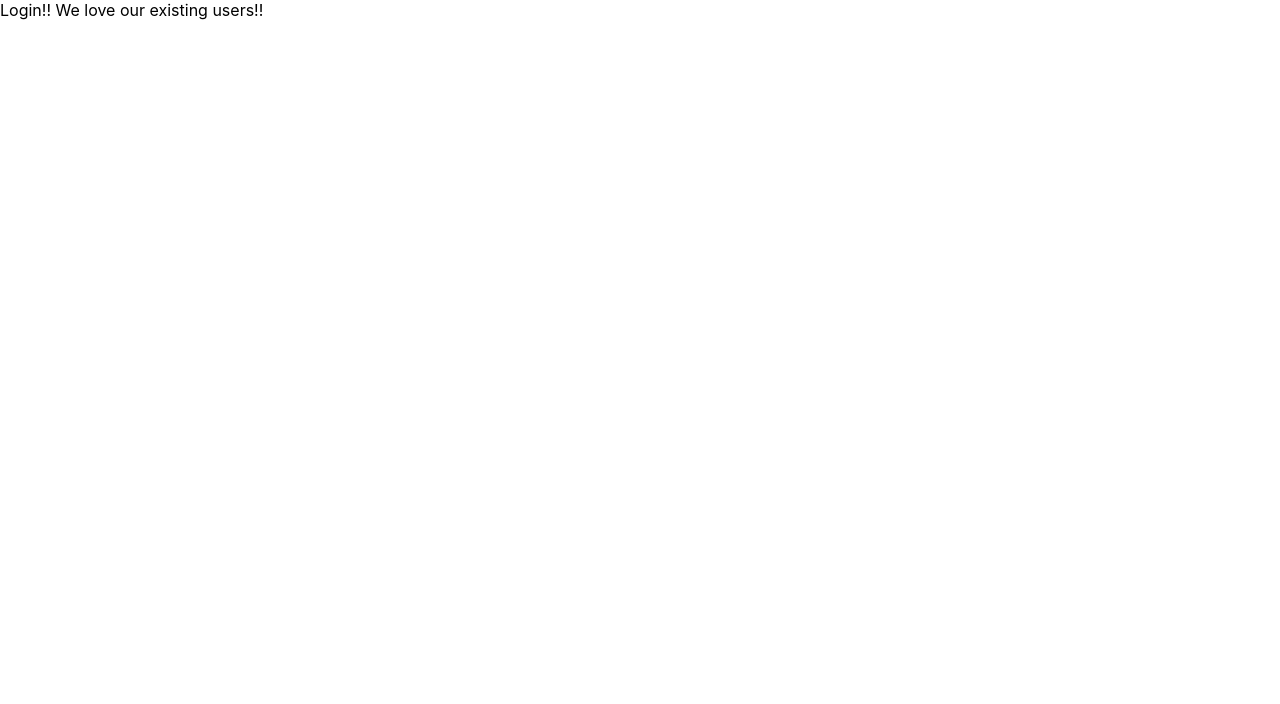
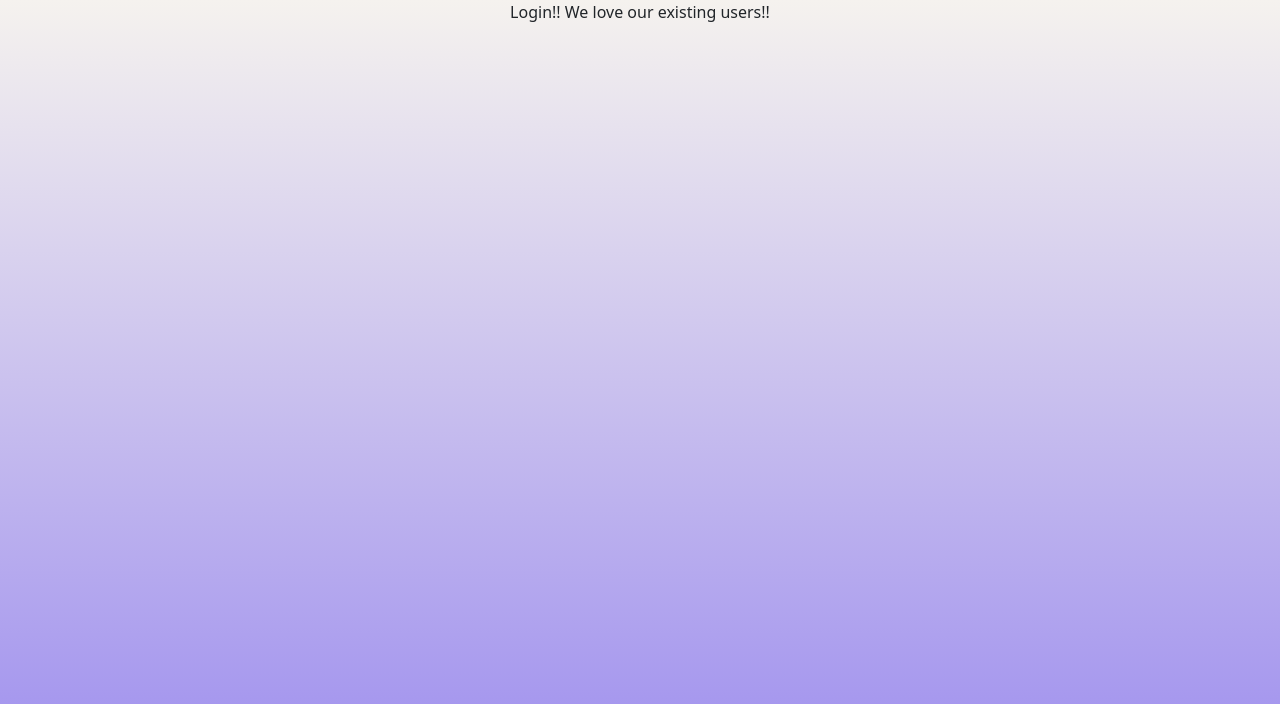
Before and after one commit to rachelphilipose/ElleHacks24, a React (Create React App) app in the folder thehappyhack/: page /login in a window 1280 px wide. Shown: the top 704 px of the page. Built offline with nearby package versions, Linux system fonts and the light colour scheme.

Commit message:
i loooove styling <3

```diff
--- a/thehappyhack/package.json
+++ b/thehappyhack/package.json
@@ -6,7 +6,9 @@
     "@testing-library/jest-dom": "^5.17.0",
     "@testing-library/react": "^13.4.0",
     "@testing-library/user-event": "^13.5.0",
+    "bootstrap": "^5.3.2",
     "react": "^18.2.0",
+    "react-bootstrap": "^2.10.1",
     "react-dom": "^18.2.0",
     "react-router-dom": "^6.22.1",
     "react-scripts": "5.0.1",
--- a/thehappyhack/src/App.js
+++ b/thehappyhack/src/App.js
@@ -1,25 +1,13 @@
 import logo from './logo.svg';
-import './App.css';
+import 'bootstrap/dist/css/bootstrap.min.css';
+import './styles/index.scss';
 
-function App() {
+const App = () => {
   return (
-    <div className="App">
-      <header className="App-header">
-        <img src={logo} className="App-logo" alt="logo" />
-        <p>
-          Edit <code>HELLOO</code> and save to reload.
-        </p>
-        <a
-          className="App-link"
-          href="https://reactjs.org"
-          target="_blank"
-          rel="noopener noreferrer"
-        >
-          Learn React
-        </a>
-      </header>
-    </div>
+  <div className='body'>
+      <h1>Homepage</h1>
+  </div>
   );
-}
+};
 
 export default App;
--- a/thehappyhack/src/index.js
+++ b/thehappyhack/src/index.js
@@ -1,6 +1,6 @@
 import React from 'react';
 import ReactDOM from 'react-dom/client';
-import './index.css';
+import './styles/index.scss';
 import App from './App';
 import SignUpPage from './pages/SignUpPage';
 import LoginPage from './pages/LoginPage';
--- /dev/null
+++ b/thehappyhack/src/styles/index.scss
@@ -0,0 +1,19 @@
+@import "./vars.scss";
+
+body {
+
+    font-family: monospace;
+    background: linear-gradient(0deg, $primary 5%, $accent);
+    color: $foreground;
+    display: flex;
+    justify-content: center;
+    margin: 0 auto;
+    padding: 0 30px;
+    height: 100vh;
+
+}
+
+.h1 {
+    text-align: center;
+    color: rgb(235, 27, 27);
+}
--- /dev/null
+++ b/thehappyhack/src/styles/vars.scss
@@ -0,0 +1,6 @@
+$primary: #a091ee;
+$accent: #f5f2ee;
+$bg: #c953d6;
+$bg-accent: #33e1e1;
+$disabled: #e13333;
+$foreground: #10e021;
```
Also changed, not shown: 1 other file (tests, documents, lock files or other folders).
